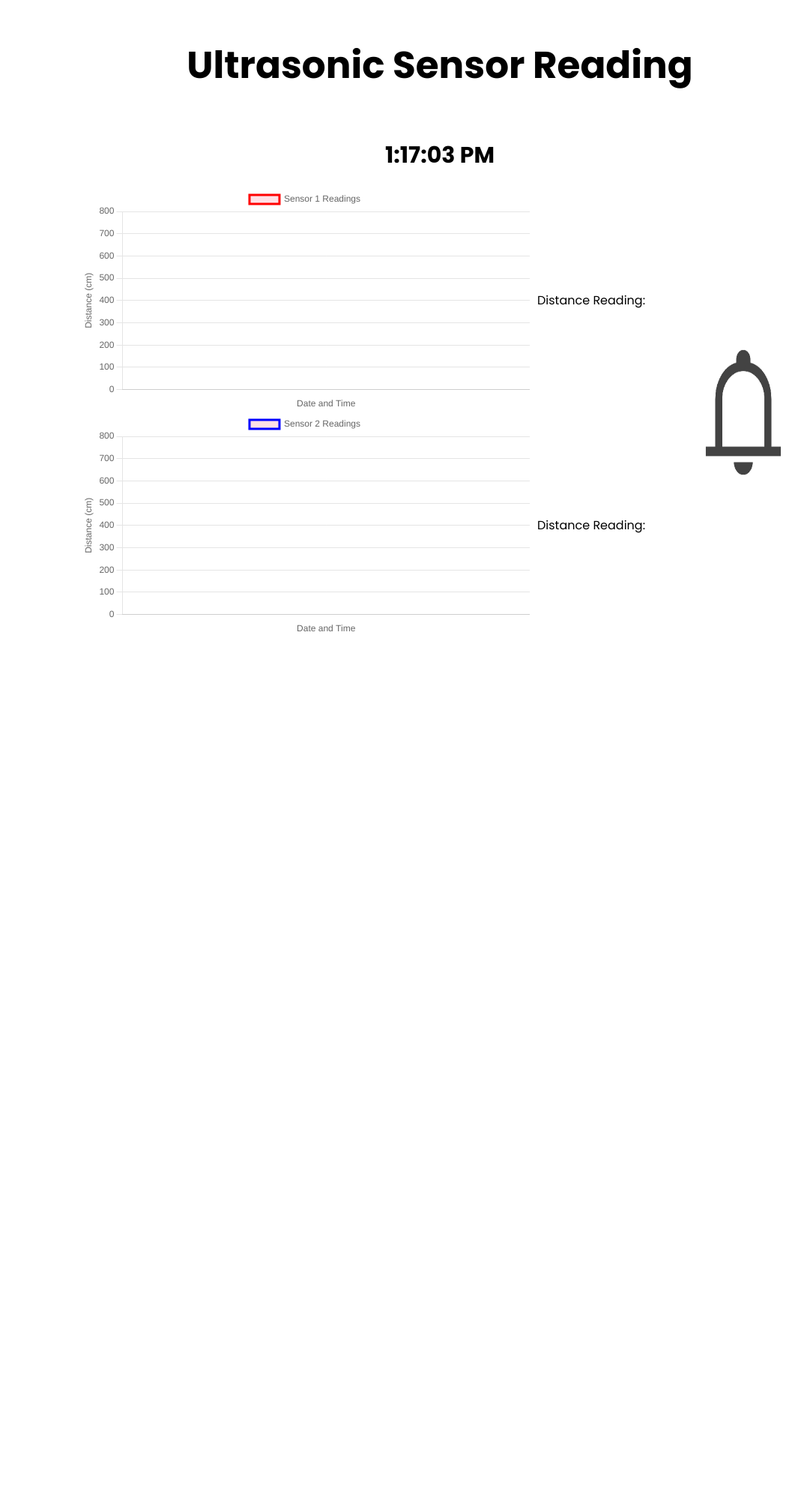
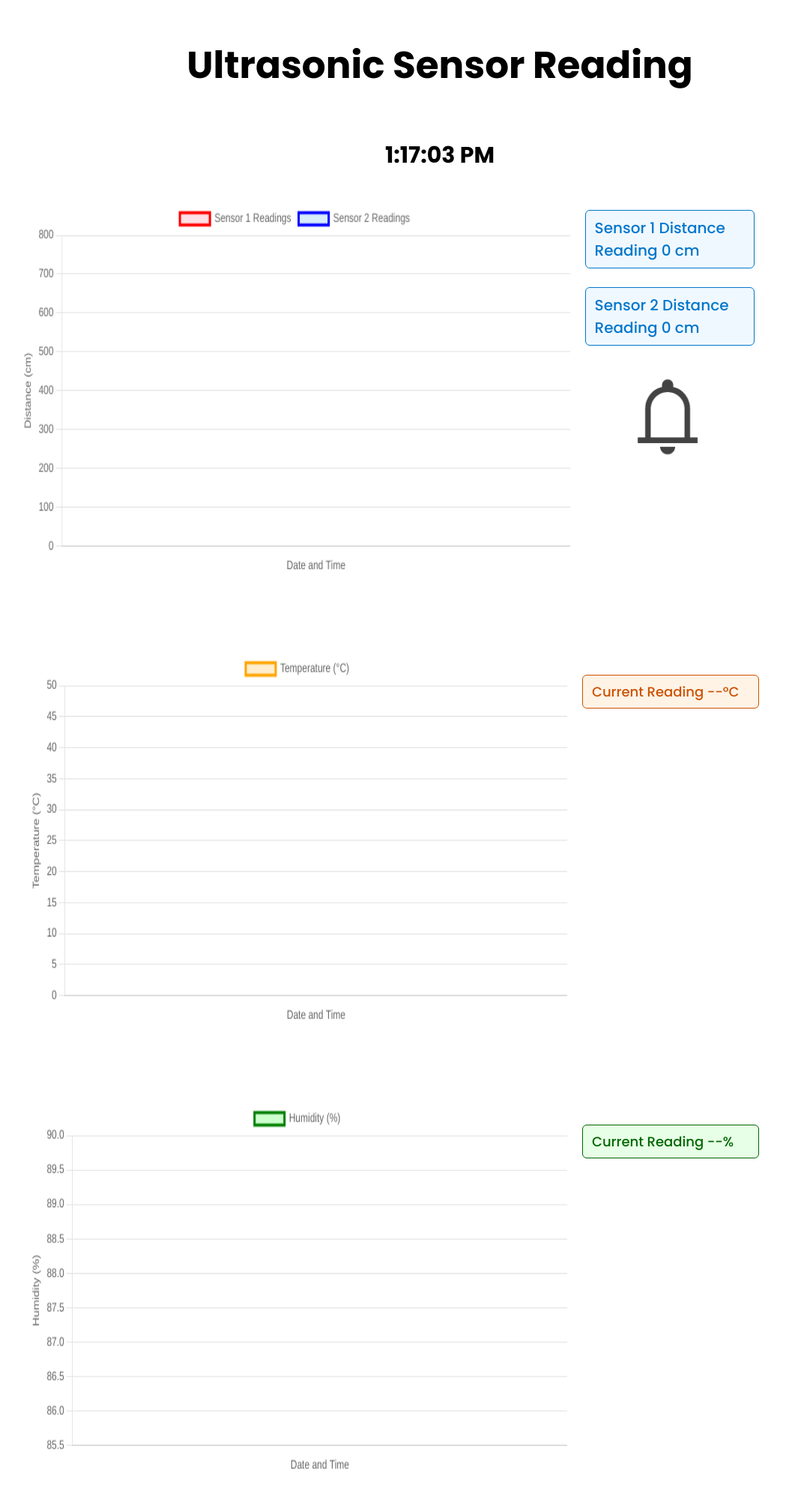
Before and after one commit to NathCanilang/Embedded-Act2, a Flask app: page / in a window 1280 px wide. Shown: the whole page at 75% size, without its empty margins (53-1126 px from the left). Before the commit the page ends 843 px from the top, so only its background shows below. Run offline with Flask 3, Linux system fonts and the light colour scheme; parts of the project's set-up code (start-up, migrations or seed data) failed here and were passed over.

Commit message:
DHT SENSOR CHARTS

```diff
--- a/app.py
+++ b/app.py
@@ -3,9 +3,9 @@
 import random
 
 #comment this imports to run the website without sensors
-from ultrasonic import UltrasonicSensor
-from oled import OLEDDisplay
-from buzzer import BuzzerController
+#from ultrasonic import UltrasonicSensor
+#from oled import OLEDDisplay
+#from buzzer import BuzzerController
 
 app = Flask(__name__)
 db = SensorDatabase()
@@ -19,22 +19,42 @@
 s2_echo_pin = 6
 #comment this code to run the website without sensors
 #also comment the display_sensor_values_oled code to run the site without sensors
-u_sensor1 = UltrasonicSensor(s1_trig_pin, s1_echo_pin)
+""" u_sensor1 = UltrasonicSensor(s1_trig_pin, s1_echo_pin)
 u_sensor2 = UltrasonicSensor(s2_trig_pin, s2_echo_pin)
 oled = OLEDDisplay()
-buzzer = BuzzerController()
+buzzer = BuzzerController() """
 
 @app.route('/')
 def index():
     return render_template('index.html')
 
+@app.route('/get_tempandhumid')
+def get_tempandhumid():
+
+    data1 = random.randint(0, 40)
+    data2 = random.randint(0, 100)
+
+   # data = db.get_latest_dht11()
+    if data1 and data2:
+        db.insert_data_dht11 (data1,data2)
+
+        return jsonify({
+            "temperature": data1,
+            "humidity": data2
+        }), 200
+    else:
+        return jsonify({
+            "Error": "Error reading temperature and humidity from sensor"
+        }), 500
+
+
 @app.route('/get_distance')
 def get_distance():
-    #data1 = random.randint(2, 400)
-    #data2 = random.randint(2, 400)
+    data1 = random.randint(2, 400)
+    data2 = random.randint(2, 400)
 
-    data1 = u_sensor1.get_current_distance()
-    data2 = u_sensor2.get_current_distance()
+    #data1 = u_sensor1.get_current_distance()
+    #data2 = u_sensor2.get_current_distance()
 
     if data1 and data2:
         db.insert_data_sensor(data1, 1)
@@ -76,10 +96,10 @@
     else:
         s1_distance = data.get("distance1")
         s2_distance = data.get("distance2")
-        oled.display_distance(s1_distance, s2_distance)
+        #oled.display_distance(s1_distance, s2_distance)
         return jsonify({"Success":"Values Received"}), 201
 
-@app.route('/start_buzzer', methods=["POST"])
+""" @app.route('/start_buzzer', methods=["POST"])
 def start_buzzer():
     buzzer.start()
     return jsonify({"status": "buzzer started"})
@@ -87,7 +107,7 @@
 @app.route('/stop_buzzer', methods=["POST"])
 def stop_buzzer():
     buzzer.stop()
-    return jsonify({"status": "buzzer stopped"})
+    return jsonify({"status": "buzzer stopped"}) """
 
 if __name__ == '__main__':
     with app.app_context():
--- a/static/css/style.css
+++ b/static/css/style.css
@@ -13,6 +13,13 @@
   padding-top: 50px;
 }
 
+.whole-page {
+  display: flex;
+  justify-content: center;
+  align-items: center;
+  gap: 20px;
+}
+
 #main-display {
   display: flex;
   justify-content: center;
@@ -24,8 +31,13 @@
 
 #content-display {
   display: flex;
-  align-items: center;
-  justify-content: center;
+  justify-content: space-between;
+  align-items: flex-start;
+  gap: 20px;
+  padding: 20px;
+}
+.chart-container {
+  flex: 2;
 }
 
 #sensor-data {
@@ -36,34 +48,54 @@
   width: 200px;
 }
 
-#buzzer-icon {
-  width: 150px;
-  height: 200px;
+.ultrasonic-chart {
+  width: 100% !important;
+  height: 500px !important;
+  margin-bottom: 20px;
 }
-
-.ultrasonic-chart {
-  width: 600px;
-  height: 300px;
-}
-
 .sensor-sections {
   display: flex;
   flex-direction: row;
-  justify-content: center;
-  align-items: center;
+  justify-content: right;
+  align-items: right;
   gap: 10px;
 }
 
+.info-container {
+  flex: 1;
+  display: flex;
+  flex-direction: column;
+  align-items: flex-start;
+  gap: 15px;
+  font-family: "Poppins", sans-serif;
+  font-size: 16px;
+  width: 100px;
+}
+
 .sensor-display {
-  display: flex;
-  align-items: center;
+  display: block;
+  font-weight: 500;
+  margin-top: 10px;
+  font-size: 20px;
+  color: #0077cc;
+  background-color: #f0f8ff;
+  padding: 8px 12px;
+  border-radius: 6px;
+  border: 1px solid #0077cc;
   width: 200px;
-  height: 100px;
+  text-wrap: inherit;
 }
 
 #time-text {
   font-size: 30px;
   font-weight: bold;
+}
+
+#buzzer-icon {
+  width: 120px;
+  height: auto;
+  margin-top: 20px;
+  margin-left: 50px;
 }
 @keyframes shake {
   0% {
@@ -105,3 +137,49 @@
 .shake {
   animation: shake 0.5s infinite;
 }
+
+/* FOR DHT11 */
+
+.Dht11chart {
+  display: flex;
+  flex-direction: column;
+  gap: 40px;
+  justify-content: center;
+  align-items: center;
+  margin-top: 40px;
+  width: 100%;
+}
+
+.dht-display {
+  display: flex;
+  justify-content: space-between;
+  align-items: flex-start;
+  gap: 20px;
+  padding: 20px;
+  width: 100%;
+  max-width: 1100px;
+}
+
+.dht-chart {
+  width: 100% !important;
+  height: 500px !important;
+  margin-bottom: 20px;
+}
+
+.temp-box {
+  margin-top: 30px;
+  color: #cc5200;
+  background-color: #fff3e6;
+  border: 1px solid #cc5200;
+  width: 210px;
+  font-size: 18px;
+}
+
+.humid-box {
+  margin-top: 30px;
+  color: #006600;
+  background-color: #e6ffe6;
+  border: 1px solid #006600;
+  width: 210px;
+  font-size: 18px;
+}
--- a/static/js/scripts.js
+++ b/static/js/scripts.js
@@ -4,15 +4,19 @@
   const distanceText2 = document.getElementById("sensor2-distance");
   const notif_bell = document.getElementById("buzzer-icon");
 
-  const sensor_canvas1 = document
+  const temp_canvas = document.getElementById("temp_chart").getContext("2d");
+  const humidity_canvas = document
+    .getElementById("humidity_chart")
+    .getContext("2d");
+
+  const sensor_canvas = document
     .getElementById("sensor_chart1")
     .getContext("2d");
-  const sensor_canvas2 = document
-    .getElementById("sensor_chart2")
-    .getContext("2d");
 
-  const chart1 = new SensorChart(sensor_canvas1, "red", "Sensor 1 Readings");
-  const chart2 = new SensorChart(sensor_canvas2, "blue", "Sensor 2 Readings");
+  // Create one combined chart with 2 datasets
+  const chart = new SensorChart(sensor_canvas);
+  const tempChart = new TemperatureChart(temp_canvas);
+  const humidityChart = new HumidityChart(humidity_canvas);
 
   function displayCurrentTime() {
     const currentTime = new Date();
@@ -29,16 +33,36 @@
 
         if (data.distance1 > 100 || data.distance2 > 100) {
           notif_bell.classList.add("shake");
-          startBuzzer();
         } else {
           notif_bell.classList.remove("shake");
-          stopBuzzer();
         }
 
         displayChartData();
         displayDistanceToOLED(data.distance1, data.distance2);
       })
       .catch((error) => console.log(`Error fetching data: ${error}`));
+  }
+
+  function displayTempAndHumidity() {
+    fetch("/get_tempandhumid")
+      .then((response) => response.json())
+      .then((data) => {
+        // Update text elements
+        document.getElementById(
+          "temperature-text"
+        ).textContent = `Temperature = ${data.temperature} °C`;
+        document.getElementById(
+          "humidity-text"
+        ).textContent = `Humidity = ${data.humidity} %`;
+
+        // Add data to charts
+        const now = new Date().toLocaleTimeString();
+        tempChart.addData(now, data.temperature);
+        humidityChart.addData(now, data.humidity);
+      })
+      .catch((error) =>
+        console.error(`Error fetching temp/humidity: ${error}`)
+      );
   }
 
   function displayChartData() {
@@ -50,17 +74,8 @@
         const sensor1 = data.find((row) => row.sensor_count === 1);
         const sensor2 = data.find((row) => row.sensor_count === 2);
 
-        if (!sensor1) {
-          console.log("No data in sensor1");
-        } else {
-          const s1_distance = sensor1.distance;
-          const s1_timestamp = sensor1.timestamp;
-
-          const s2_distance = sensor2.distance;
-          const s2_timestamp = sensor2.timestamp;
-
-          chart1.addData(s1_timestamp, s1_distance);
-          chart2.addData(s2_timestamp, s2_distance);
+        if (sensor1 && sensor2) {
+          chart.addData(sensor1.timestamp, sensor1.distance, sensor2.distance);
         }
       })
       .catch((error) => console.error("Error fetching data:", error));
@@ -69,47 +84,56 @@
   function displayDistanceToOLED(distance1, distance2) {
     fetch("/display_sensor_values_oled", {
       method: "POST",
-      headers: {
-        "Content-Type": "application/json",
-      },
-      body: JSON.stringify({ distance1: distance1, distance2: distance2 }),
+      headers: { "Content-Type": "application/json" },
+      body: JSON.stringify({ distance1, distance2 }),
     });
   }
 
-  function startBuzzer() {
-    fetch("/start_buzzer", { method: "POST" })
+  function displayTempAndHumidity() {
+    fetch("/get_tempandhumid")
       .then((response) => response.json())
-      .then((data) => console.log(data.status))
-      .catch((err) => console.error("Error:", err));
-  }
+      .then((data) => {
+        // ✅ Update text elements
+        document.getElementById(
+          "temperature-text"
+        ).textContent = `Temperature = ${data.temperature} °C`;
+        document.getElementById(
+          "humidity-text"
+        ).textContent = `Humidity = ${data.humidity} %`;
 
-  function stopBuzzer() {
-    fetch("/stop_buzzer", { method: "POST" })
-      .then((response) => response.json())
-      .then((data) => console.log(data.status))
-      .catch((err) => console.error("Error:", err));
+        // ✅ Add data to charts
+        const now = new Date().toLocaleTimeString();
+        tempChart.addData(now, data.temperature);
+        humidityChart.addData(now, data.humidity);
+      })
+      .catch((error) => console.error("Error fetching data:", error));
   }
 
   setInterval(displayCurrentTime, 1000);
-  setInterval(displayDistance, 2000); //sinabi ito sa libro
+  setInterval(displayDistance, 2000);
+  setInterval(displayTempAndHumidity, 3000);
 });
 
 class SensorChart {
-  constructor(canvas, color, sensorLabel) {
-    this.canvas = canvas;
-    this.color = color;
-    this.sensorLabel = sensorLabel;
-
-    this.sensorLineChart = new Chart(this.canvas, {
+  constructor(canvas) {
+    this.sensorLineChart = new Chart(canvas, {
       type: "line",
       data: {
         labels: [],
         datasets: [
           {
-            label: this.sensorLabel,
+            label: "Sensor 1 Readings",
             data: [],
-            borderColor: this.color,
+            borderColor: "red",
             backgroundColor: "rgba(255, 99, 132, 0.2)",
+            fill: false,
+            tension: 0.1,
+          },
+          {
+            label: "Sensor 2 Readings",
+            data: [],
+            borderColor: "blue",
+            backgroundColor: "rgba(54, 162, 235, 0.2)",
             fill: false,
             tension: 0.1,
           },
@@ -118,32 +142,116 @@
       options: {
         responsive: false,
         scales: {
-          x: {
-            title: {
-              display: true,
-              text: "Date and Time",
-            },
-          },
+          x: { title: { display: true, text: "Date and Time" } },
           y: {
-            type: "linear",
             min: 0,
             max: 800,
-            title: {
-              display: true,
-              text: "Distance (cm)",
-            },
+            title: { display: true, text: "Distance (cm)" },
           },
         },
       },
     });
   }
-  addData(label, value) {
+
+  addData(label, value1, value2) {
     this.sensorLineChart.data.labels.push(label);
-    this.sensorLineChart.data.datasets[0].data.push(value);
+    this.sensorLineChart.data.datasets[0].data.push(value1);
+    this.sensorLineChart.data.datasets[1].data.push(value2);
+
     if (this.sensorLineChart.data.labels.length > 8) {
       this.sensorLineChart.data.labels.shift();
       this.sensorLineChart.data.datasets[0].data.shift();
+      this.sensorLineChart.data.datasets[1].data.shift();
     }
+
     this.sensorLineChart.update();
   }
 }
+
+class TemperatureChart {
+  constructor(canvas) {
+    this.chart = new Chart(canvas, {
+      type: "line",
+      data: {
+        labels: [],
+        datasets: [
+          {
+            label: "Temperature (°C)",
+            data: [],
+            borderColor: "orange",
+            backgroundColor: "rgba(255, 165, 0, 0.2)",
+            fill: false,
+            tension: 0.1,
+          },
+        ],
+      },
+      options: {
+        responsive: false,
+        scales: {
+          x: { title: { display: true, text: "Date and Time" } },
+          y: {
+            min: 0,
+            max: 50,
+            title: { display: true, text: "Temperature (°C)" },
+          },
+        },
+      },
+    });
+  }
+
+  addData(label, value) {
+    this.chart.data.labels.push(label);
+    this.chart.data.datasets[0].data.push(value);
+
+    if (this.chart.data.labels.length > 8) {
+      this.chart.data.labels.shift();
+      this.chart.data.datasets[0].data.shift();
+    }
+
+    this.chart.update();
+  }
+}
+
+class HumidityChart {
+  constructor(canvas) {
+    this.chart = new Chart(canvas, {
+      type: "line",
+      data: {
+        labels: [],
+        datasets: [
+          {
+            label: "Humidity (%)",
+            data: [],
+            borderColor: "green",
+            backgroundColor: "rgba(0, 255, 0, 0.2)",
+            fill: false,
+            tension: 0.1,
+          },
+        ],
+      },
+      options: {
+        responsive: false,
+        scales: {
+          x: { title: { display: true, text: "Date and Time" } },
+          y: {
+            startatzero: true,
+            max: 90,
+            title: { display: true, text: "Humidity (%)" },
+          },
+        },
+      },
+    });
+  }
+
+  addData(label, value) {
+    this.chart.data.labels.push(label);
+    this.chart.data.datasets[0].data.push(value);
+
+    if (this.chart.data.labels.length > 8) {
+      this.chart.data.labels.shift();
+      this.chart.data.datasets[0].data.shift();
+    }
+
+    this.chart.update();
+  }
+}
--- a/templates/index.html
+++ b/templates/index.html
@@ -21,26 +21,26 @@
       <a>Ultrasonic Sensor Reading</a>
     </div>
 
+    <section class="whole-page">
       <div id="main-display">
         <a id="time-text"></a>
-
         <div id="content-display">
-        <section id="chart-section">
-          <div class="sensor-sections">
+          <div class="chart-container">
             <canvas id="sensor_chart1" class="ultrasonic-chart"></canvas>
-            <a id="sensor1-distance" class="sensor-display">
-              Distance Reading:
-            </a>
+            <canvas id="sensor_chart2" class="ultrasonic-chart" hidden></canvas>
           </div>
 
-          <div class="sensor-sections">
-            <canvas id="sensor_chart2" class="ultrasonic-chart"></canvas>
-            <a id="sensor2-distance" class="sensor-display">
-              Distance Reading:
-            </a>
+          <div class="info-container">
+            <div id="sensor1-distance" class="sensor-display">
+              <span class="label">Sensor 1</span>
+              <span class="sub">Distance Reading</span>
+              <span class="value">0 cm</span>
             </div>
-        </section>
-
+            <div id="sensor2-distance" class="sensor-display">
+              <span class="label">Sensor 2</span>
+              <span class="sub">Distance Reading</span>
+              <span class="value">0 cm</span>
+            </div>
             <img
               src="/static/assets/notif_pic.png"
               alt="notifier-pic"
@@ -48,6 +48,38 @@
             />
           </div>
         </div>
+      </div>
+    </section>
+
+    <section class="Dht11chart">
+      <div class="dht-display">
+        <div class="chart-container">
+          <canvas id="temp_chart" class="dht-chart"></canvas>
+        </div>
+
+        <div class="info-container">
+          <div class="sensor-display temp-box">
+            <!--   <span class="label">Temperature</span> -->
+            <span class="sub">Current Reading</span>
+            <span id="temperature-text" class="value">--°C</span>
+          </div>
+        </div>
+      </div>
+
+      <div class="dht-display">
+        <div class="chart-container">
+          <canvas id="humidity_chart" class="dht-chart"></canvas>
+        </div>
+
+        <div class="info-container">
+          <div class="sensor-display humid-box">
+            <!--  <span class="label">Humidity</span> -->
+            <span class="sub">Current Reading</span>
+            <span id="humidity-text" class="value">--%</span>
+          </div>
+        </div>
+      </div>
+    </section>
   </body>
   <script src="{{ url_for('static', filename='js/scripts.js') }}"></script>
   <script src="{{ url_for('static', filename='js/chart.umd.min.js') }}"></script>
```
Also changed, not shown: database.py (+45 -7 lines), dht11.py (added). Lines whose indentation alone changed are shown as unchanged.
